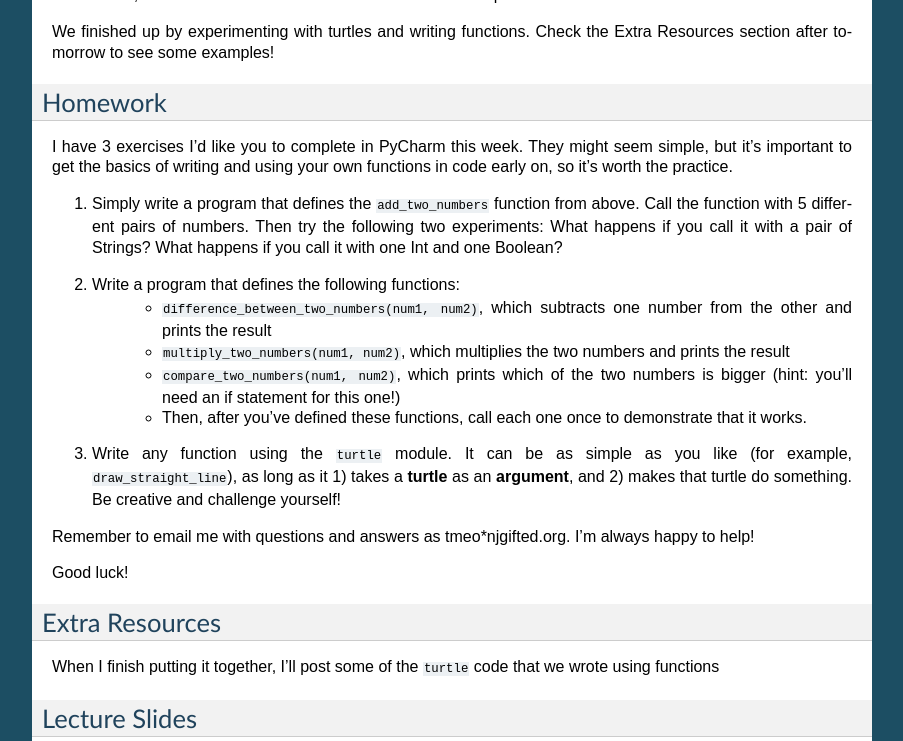
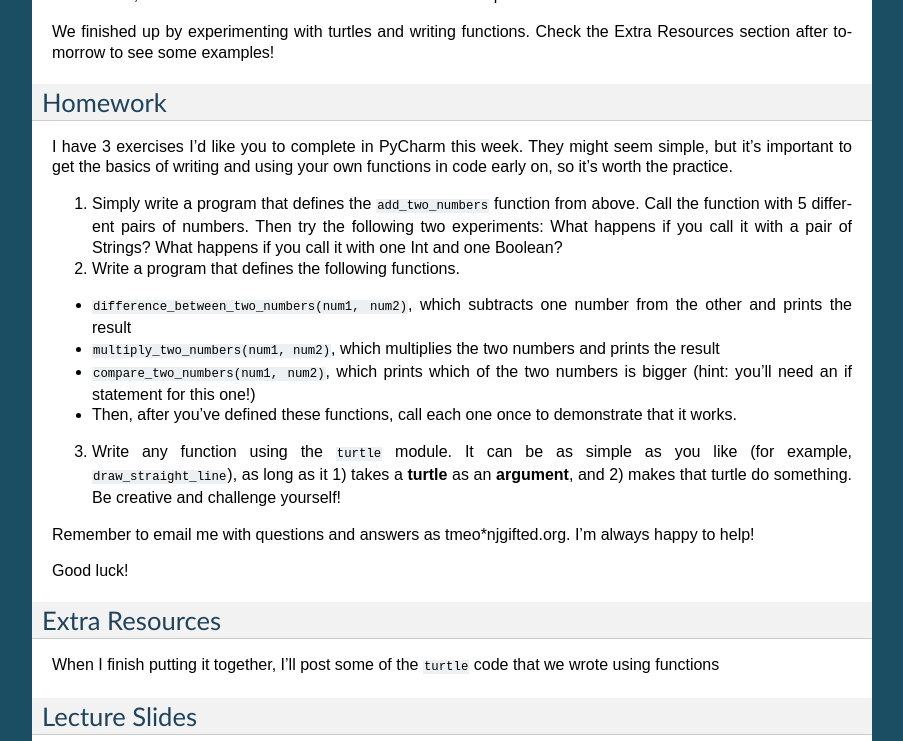
Before and after one commit to Heroes-Academy/Intro-to-Python-Spring-2016, a Sphinx documentation site: the page built from docs/source/week6.rst, in a window 1280 px wide and 900 px high, scrolled down 2315 px, cut to the strip 0-741 px from the top of the window. Shown: the whole strip, without its empty margins (198-1101 px from the left). Built offline with Sphinx 7.4.7, drawn with Linux system fonts in a browser that asks for light colours.

```diff
--- a/docs/source/week6.rst
+++ b/docs/source/week6.rst
@@ -108,11 +108,12 @@ I have 3 exercises I'd like you to complete in PyCharm this week. They might see
 
 1. Simply write a program that defines the ``add_two_numbers`` function from above. Call the function with 5 different pairs of numbers. Then try the following two experiments: What happens if you call it with a pair of Strings? What happens if you call it with one Int and one Boolean?
 
-2. Write a program that defines the following functions:
-	- ``difference_between_two_numbers(num1, num2)``, which subtracts one number from the other and prints the result
-	- ``multiply_two_numbers(num1, num2)``, which multiplies the two numbers and prints the result
-	- ``compare_two_numbers(num1, num2)``, which prints which of the two numbers is bigger (hint: you'll need an if statement for this one!)
-	- Then, after you've defined these functions, call each one once to demonstrate that it works.
+2. Write a program that defines the following functions.
+
+- ``difference_between_two_numbers(num1, num2)``, which subtracts one number from the other and prints the result
+- ``multiply_two_numbers(num1, num2)``, which multiplies the two numbers and prints the result
+- ``compare_two_numbers(num1, num2)``, which prints which of the two numbers is bigger (hint: you'll need an if statement for this one!)
+- Then, after you've defined these functions, call each one once to demonstrate that it works.
 
 3. Write any function using the ``turtle`` module. It can be as simple as you like (for example, ``draw_straight_line``), as long as it 1) takes a **turtle** as an **argument**, and 2) makes that turtle do something. Be creative and challenge yourself!
 
```
